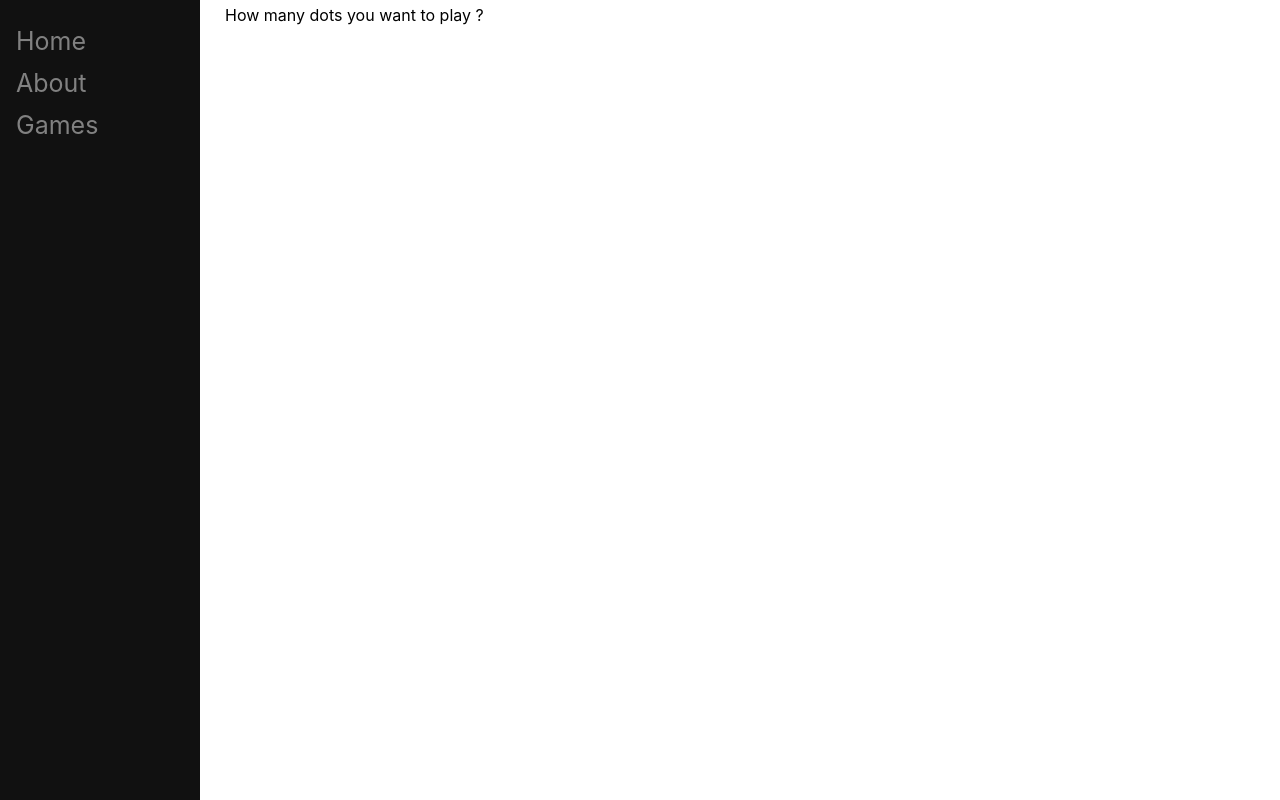
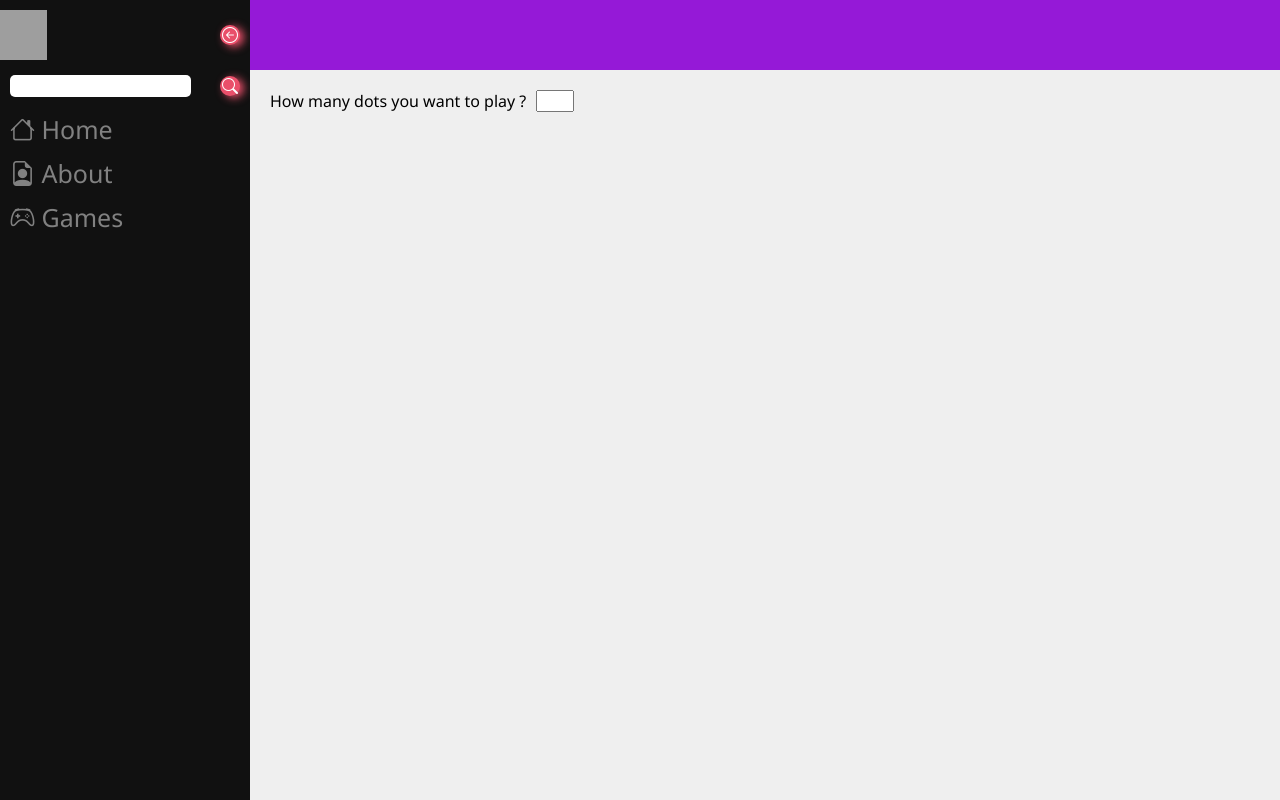
Before and after one commit to taps098/GamePlay, a React (Create React App) app: page /colourGame in a window 1280 px wide. Built offline with nearby package versions, Linux system fonts and the light colour scheme; grey boxes are pictures that could not be loaded.

Commit message:
game play and confetti

```diff
--- a/package.json
+++ b/package.json
@@ -8,6 +8,7 @@
     "@testing-library/react": "^13.3.0",
     "@testing-library/user-event": "^13.5.0",
     "react": "^18.2.0",
+    "react-confetti": "^6.1.0",
     "react-dom": "^18.2.0",
     "react-router-dom": "^6.3.0",
     "react-scripts": "5.0.1",
--- a/public/index.html
+++ b/public/index.html
@@ -9,6 +9,10 @@
       name="description"
       content="Web site created using create-react-app"
     />
+    <link rel="preconnect" href="https://fonts.googleapis.com">
+<link rel="preconnect" href="https://fonts.gstatic.com" crossorigin>
+<link href="https://fonts.googleapis.com/css2?family=Noto+Sans:ital,wght@0,100;0,200;0,300;0,400;1,100&display=swap" rel="stylesheet">
+<link rel="stylesheet" href="https://cdn.jsdelivr.net/npm/bootstrap-icons@1.8.3/font/bootstrap-icons.css">
     <link rel="apple-touch-icon" href="%PUBLIC_URL%/logo192.png" />
     <!--
       manifest.json provides metadata used when your web app is installed on a
@@ -24,7 +28,7 @@
       work correctly both with client-side routing and a non-root public URL.
       Learn how to configure a non-root public URL by running `npm run build`.
     -->
-    <title>React App</title>
+    <title>Game App</title>
   </head>
   <body>
     <noscript>You need to enable JavaScript to run this app.</noscript>
--- a/src/App.css
+++ b/src/App.css
@@ -3,19 +3,39 @@
   height: 100vh;
   width: 100%;
 }
+body{
+  padding-top: 0px;
+  background-color: #eeee;
+  font-family: 'Noto Sans', sans-serif;
+}
 .sidenav {
   height: 100%;
-  width: 200px;
+  width: 250px;
   position: fixed;
   z-index: 1;
   top: 0;
   left: 0;
   background-color: #111;
   overflow-x: hidden;
-  padding-top: 20px;
+  padding: 10px;
+  box-sizing: border-box;
+  transition: width 1s ease;
+}
+.sideNavClosed {
+  height: 100%;
+  width: 100px;
+  position: fixed;
+  z-index: 1;
+  top: 0;
+  left: 0;
+  background-color: #111;
+  overflow-x: hidden;
+  padding: 10px;
+  box-sizing: border-box;
+  transition: width 1s ease;
 }
 .sidenav a {
-  padding: 6px 8px 6px 16px;
+  /* padding: 6px 8px 6px 16px; */
   text-decoration: none;
   font-size: 25px;
   color: #818181;
@@ -23,12 +43,86 @@
   background-color: transparent;
   border: none;
   cursor: pointer;
+  margin: 10px 0px 10px 0px;
 }
 .sidenav a:hover {
   color: #f1f1f1;
 }
+.sideNavClosed a {
+  /* padding: 6px 8px 6px 16px; */
+  text-decoration: none;
+  font-size: 25px;
+  color: #818181;
+  display: block;
+  background-color: transparent;
+  border: none;
+  cursor: pointer;
+  margin: 10px 0px 10px 0px;
+}
+.sideNavClosed a:hover {
+  color: #f1f1f1;
+}
 .contentPageStyle {
   position: fixed;
-  top: 5px;
-  left: 225px;
+  top: 0px;
+  left: 250px;
+  transition: left 1s ease;
+  width: 100%;
 }
+.contentPageStyleClosed {
+  position: fixed;
+  top: 0px;
+  left: 100px;
+  transition: left 1s ease;
+  width: 100%;
+}
+.searchStyleDiv {
+  display: flex;
+  flex-direction: row;
+  align-items: center;
+  justify-content: space-between;
+  margin: 15px 0px 15px 0px;
+}
+.searchButton {
+  display: flex;
+  align-items: center;
+  justify-content: center;
+  background-color: #e94f6a;
+    cursor: pointer;
+    color: white;
+  border-radius: 50%;
+    height: 20px;
+    width: 20px;
+    box-shadow: 4px 2px 9px #e94f6a;
+}
+.serchInputStyle {
+  border-radius: 5px;
+  border: none;
+  height: 20px;
+}
+.logoStyleArea {
+  display: flex;
+  justify-content: space-between;
+  align-items: center;
+  flex-direction: row;
+}
+.toggleButtonStyle {
+  display: flex;
+  align-items: center;
+  justify-content: center;
+  background-color: #e94f6a;
+    cursor: pointer;
+    color: white;
+  border-radius: 50%;
+    height: 20px;
+    width: 20px;
+    box-shadow: 4px 2px 9px #e94f6a;
+}
+.logoStyle {
+  height: 50px;
+  width: 50px;
+  margin-left: -13px;
+}
+.homePageContainer {
+  margin: 20px;
+}
--- a/src/App.js
+++ b/src/App.js
@@ -1,4 +1,4 @@
-import React from 'react';
+import React, {useState} from 'react';
 import MainApp from './components/MainApp';
 import { BrowserRouter, Routes, Route } from "react-router-dom";
 import HomePage from './components/HomePage/HomePage';
@@ -9,11 +9,15 @@ import './App.css';
 
 
 function App() {
+  const [toggle, setToggle] = useState(false);
+    const toggleButtonClickHandler = () => {
+        setToggle(!toggle);
+    }
   return (
     <div className="App">
       <BrowserRouter>
-      <MainApp />
-      <div className='contentPageStyle'>
+      <MainApp toggle={toggle} toggleButtonClickHandler={toggleButtonClickHandler} />
+      <div className={!toggle ? 'contentPageStyle': "contentPageStyleClosed"}>
       <Routes>
 
       <Route path="/" element={<HomePage />} />
--- a/src/components/MainApp.jsx
+++ b/src/components/MainApp.jsx
@@ -1,14 +1,42 @@
 import React, {useState} from 'react';
 import { Link } from "react-router-dom";
+import instaLogo from '../extra/assets/instaLogo.png';
 
-const MainApp = () => {
+const MainApp = ({toggle, toggleButtonClickHandler}) => {
   return (
-    <div>
-        <nav className='sidenav'>
-            <Link to="/">Home</Link>
-            <Link to="/about">About</Link>
-            <Link to="/game">Games</Link>
+    <div className={!toggle ? 'sidenav' : 'sideNavClosed'}>
+        {!toggle ? (<div>
+            <div className='logoStyleArea'>
+            <img className = 'logoStyle' src={instaLogo} alt='game logo' />
+            <div className='toggleButtonStyle' onClick={toggleButtonClickHandler}>
+            <i class="bi bi-arrow-left-circle"></i>
+            </div>
+        </div>
+        <div className='searchStyleDiv'>
+            <input className='serchInputStyle' type="text" />
+            <div className='searchButton'>
+            <i class="bi bi-search"></i>
+            </div>
+        </div>
+        <nav>
+            <Link to="/"><i class="bi bi-house"></i> Home</Link>
+            <Link to="/about"><i class="bi bi-file-earmark-person"></i> About</Link>
+            <Link to="/game"><i class="bi bi-controller"></i> Games</Link>
         </nav>
+        </div>) :
+        (<div>
+            <div className='logoStyleArea'>
+            <img className = 'logoStyle' src={instaLogo} alt='game logo' />
+            <div className='toggleButtonStyle' onClick={toggleButtonClickHandler}>
+            <i class="bi bi-arrow-right-circle"></i>
+            </div>
+        </div>
+        <nav>
+            <Link to="/"><i class="bi bi-house"></i></Link>
+            <Link to="/about"><i class="bi bi-file-earmark-person"></i></Link>
+            <Link to="/game"><i class="bi bi-controller"></i></Link>
+        </nav>
+            </div>)}
     </div>
   );
 }
--- a/src/components/colourGame/ColourGame.css
+++ b/src/components/colourGame/ColourGame.css
@@ -1,9 +1,34 @@
-.colourGameButtonStyle {
-    cursor: pointer;
-    border-radius: 10px;
-    border: black;
-  }
-.GameChoosingStyle {
+.inputNumberStyle {
+  width: 30px;
+  margin-left: 10px;
+}
+.colourGameText {
+  font-weight: bold;
+}
+.colourCodeContainer {
+  display: flex;
+  align-items: left;
+  flex-direction: row;
+}
+.dotStyles {
   margin: 10px;
-  font-size: 20px;
+  display: flex;
+  align-items: center;
+  justify-content: center;
+  color: black;
+  border-radius: 50%;
+  height: 100px;
+  width: 100px;
+  background-color: red;
 }
+.confetti-wrap {
+  background-color: #9519d7;
+  padding: 20px;
+  width: 100%;
+  height: 30px;
+}
+.numberInputContainer {
+  display: flex;
+  flex-direction: row;
+  margin: 20px;
+}
--- a/src/components/colourGame/ColourGame.jsx
+++ b/src/components/colourGame/ColourGame.jsx
@@ -1,11 +1,62 @@
-import React from 'react';
+import React, {useState, useRef, useEffect} from 'react';
 import './ColourGame.css';
+import colourCodes from '../../extra/colourCodes.json';
+import Confetti from 'react-confetti';
 
  const ColourGame = () => {
+  const [numbers, setNumbers] = useState('');
+  const [height, setheight] = useState(null);
+  const [width, setWidth] = useState(null);
+  const [confetti, setConfetti] = useState(false);
+  const confettiRef = useRef(null);
+
+  const inputChangeHandler = (e) => {
+    setNumbers(e.target.value);
+  }
+  const dotClickHandler = () => {
+    console.log('divasf is clicked');
+    setConfetti(!confetti);
+  };
+  useEffect(() => {
+    setheight(confettiRef.current.clientHeight);
+    setWidth(confettiRef.current.clientWidth);
+  },[])
+  const newColourCodeArr = colourCodes.map((item) => {
+    const colour = item.colour;
+    const dotStylePart = {
+      margin: '10px',
+      display: 'flex',
+      alignItems: 'center',
+      justifyContent: 'center',
+      color: 'black',
+      borderRadius: '50%',
+      height: '100px',
+      width: '100px',
+      backgroundColor: colour,
+      cursor: 'pointer',
+    }
+    if(item.id <= numbers){
+      return (
+        <div key={item.id} style={dotStylePart} onClick={dotClickHandler}>{item.colour}</div>
+      )
+    }
+  })
     return (
-      <div>
-      How many dots you want to play ?
-      </div>
+      <div className='colourGameTextContainer'>
+      <div className='confetti-wrap' ref={confettiRef}>
+        {confetti ? <Confetti
+          width={width}
+          height={height}
+        /> : ''}
+        </div>
+        <div className='numberInputContainer'>
+          <div>How many dots you want to play ?</div>
+          <input className='inputNumberStyle' type="number" min={1} max={5} onClick={inputChangeHandler} />
+        </div>
+        <div className='colourCodeContainer'>
+          {numbers ? newColourCodeArr : ''}
+        </div>
+     </div>
     )
  }
 
--- a/src/components/contentPage/ContentPage.css
+++ b/src/components/contentPage/ContentPage.css
@@ -13,7 +13,9 @@
     box-shadow: coral 6px 7px 10px 0px;
   }
   .gameNameTextStyle {
-    text-decoration: double;
     font-weight: bold;
     margin: 10px;
   }
+  .gameContainer {
+    margin: 20px;
+  }
--- a/src/components/contentPage/ContentPage.jsx
+++ b/src/components/contentPage/ContentPage.jsx
@@ -4,13 +4,8 @@ import { Link } from "react-router-dom";
 import './ContentPage.css';
 
 const ContentPage = () => {
-    // const [ colourGameImageclicked, setColourGameImageclicked] = useState(false);
-    // const colourGameClickHandler = () => {
-    //     console.log('image is clicked');
-    //     setColourGameImageclicked(true);
-    // }
     return (
-        <>
+        <div className='gameContainer'>
         <div className='gameNameTextStyle'> Which Game you want to play ??</div>
         <div className="imageStyle">
         <Link to="/colourGame">
@@ -20,7 +15,6 @@ const ContentPage = () => {
             src="https://media.kasperskydaily.com/wp-content/uploads/sites/92/2014/04/18130043/online-gamer-threats-featured.jpg"
             height='100px'
             width='150px'
-            // onClick={colourGameClickHandler}
         />
         </Link>
         <Link to="/colourGame">
@@ -30,11 +24,10 @@ const ContentPage = () => {
             src="https://images.pexels.com/photos/275033/pexels-photo-275033.jpeg?auto=compress&cs=tinysrgb&dpr=1&w=500"
             height='100px'
             width='150px'
-            // onClick={colourGameClickHandler}
         />
         </Link>
         </div>
-        </>
+        </div>
     )
 };
 
--- a/src/extra/colourCodes.json
+++ b/src/extra/colourCodes.json
@@ -17,7 +17,7 @@
     },
     {
       "id": 5,
-      "colour": "violate"
+      "colour": "purple"
     }
 
   ]
```
Also changed, not shown: src/components/HomePage/HomePage.jsx (+20 -1 lines), src/components/aboutPage/aboutPage.jsx (+4 -4 lines), 2 other files (tests, documents, lock files or other folders).
